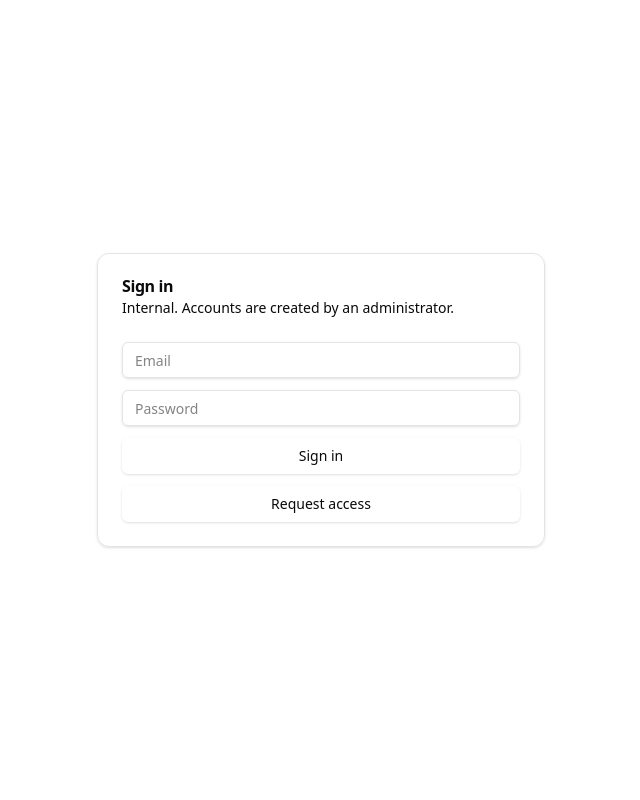
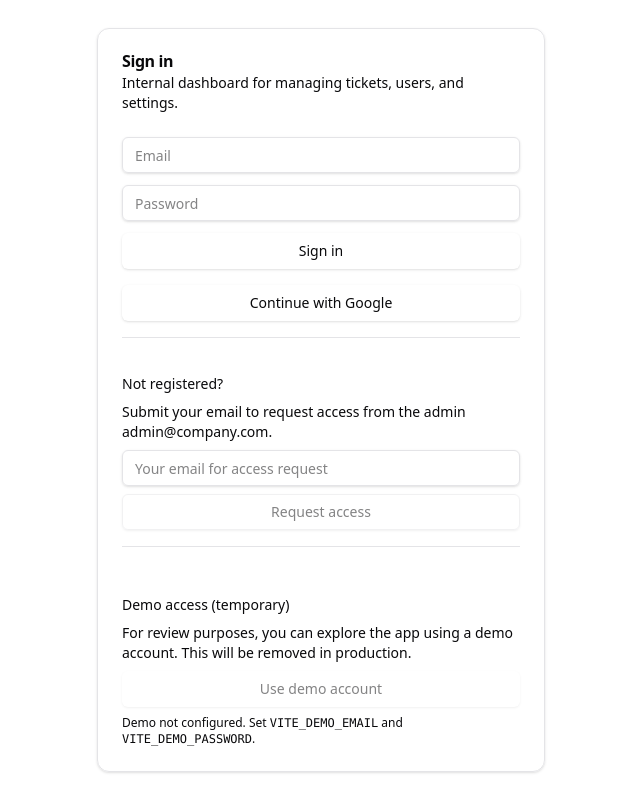
Before and after one commit to alfredulu/enterprise-admin-ui, a React (Vite) app: page /login in a window 1280 px wide. Shown: the whole page, without its empty margins (319-959 px from the left). Built offline with nearby package versions, Linux system fonts and the light colour scheme; no server answers.

Commit message:
add request access functionality

```diff
--- a/src/app/App.tsx
+++ b/src/app/App.tsx
@@ -10,6 +10,7 @@ import ProtectedRoute from "@/app/ProtectedRoute";
 import { useSession } from "@/features/auth/useSession";
 import { useEffect } from "react";
 import { useQueryClient } from "@tanstack/react-query";
+import AuthCallbackPage from "@/pages/AuthCallbackPage";
 
 export default function App() {
   const { isAuthed, loading } = useSession();
@@ -24,7 +25,7 @@ export default function App() {
   return (
     <Routes>
       <Route path="/login" element={<LoginPage />} />
-
+      <Route path="/auth/callback" element={<AuthCallbackPage />} />
       <Route element={<ProtectedRoute isAuthed={isAuthed} loading={loading} />}>
         <Route element={<AppLayout />}>
           <Route path="/" element={<Navigate to="/dashboard" replace />} />
--- a/src/main.tsx
+++ b/src/main.tsx
@@ -1,15 +1,11 @@
 import React from "react";
 import ReactDOM from "react-dom/client";
-import { BrowserRouter, Route } from "react-router-dom";
+import { BrowserRouter } from "react-router-dom";
 import App from "./app/App";
 import "./index.css";
-import AuthCallbackPage from "./pages/AuthCallbackPage";
 
 import { QueryClient, QueryClientProvider } from "@tanstack/react-query";
 import { ReactQueryDevtools } from "@tanstack/react-query-devtools";
-{
-  import.meta.env.DEV ? <ReactQueryDevtools initialIsOpen={false} /> : null;
-}
 
 const queryClient = new QueryClient({
   defaultOptions: {
@@ -21,15 +17,15 @@ const queryClient = new QueryClient({
   },
 });
 
-<Route path="/auth/callback" element={<AuthCallbackPage />} />;
-
 ReactDOM.createRoot(document.getElementById("root")!).render(
   <React.StrictMode>
     <QueryClientProvider client={queryClient}>
       <BrowserRouter>
         <App />
       </BrowserRouter>
-      <ReactQueryDevtools initialIsOpen={false} />
+      {import.meta.env.DEV ? (
+        <ReactQueryDevtools initialIsOpen={false} />
+      ) : null}
     </QueryClientProvider>
   </React.StrictMode>
 );
--- a/src/pages/LoginPage.tsx
+++ b/src/pages/LoginPage.tsx
@@ -1,6 +1,7 @@
-import { useState } from "react";
+import { useMemo, useState } from "react";
 import { useLocation, useNavigate } from "react-router-dom";
 import { supabase } from "@/lib/supabase";
+import { createAccessRequest } from "@/services/accessRequests";
 import { Card, CardContent, CardHeader, CardTitle } from "@/components/ui/card";
 import { Input } from "@/components/ui/input";
 import { Button } from "@/components/ui/button";
@@ -11,6 +12,9 @@ const ADMIN_CONTACT_EMAIL =
   (import.meta.env.VITE_ADMIN_CONTACT_EMAIL as string | undefined) ??
   "admin@company.com";
 
+const DEMO_EMAIL = import.meta.env.VITE_DEMO_EMAIL as string | undefined;
+const DEMO_PASSWORD = import.meta.env.VITE_DEMO_PASSWORD as string | undefined;
+
 export default function LoginPage() {
   const navigate = useNavigate();
   const location = useLocation();
@@ -19,16 +23,22 @@ export default function LoginPage() {
   const [email, setEmail] = useState("");
   const [password, setPassword] = useState("");
 
+  const [requestEmail, setRequestEmail] = useState("");
+
   const [loading, setLoading] = useState(false);
+  const [info, setInfo] = useState<string | null>(null);
   const [error, setError] = useState<string | null>(null);
+
+  const demoEnabled = useMemo(() => Boolean(DEMO_EMAIL && DEMO_PASSWORD), []);
 
   async function onSignIn(e: React.FormEvent) {
     e.preventDefault();
     setError(null);
+    setInfo(null);
     setLoading(true);
 
     const { error } = await supabase.auth.signInWithPassword({
-      email,
+      email: email.trim(),
       password,
     });
 
@@ -42,10 +52,66 @@ export default function LoginPage() {
     navigate(state?.from ?? "/dashboard", { replace: true });
   }
 
-  function onRequestAccess() {
-    setError(
-      `Request access: This is an internal admin dashboard. Ask an administrator to create your account. Contact: ${ADMIN_CONTACT_EMAIL}`
-    );
+  async function onGoogleSignIn() {
+    setError(null);
+    setInfo(null);
+    setLoading(true);
+
+    const { error } = await supabase.auth.signInWithOAuth({
+      provider: "google",
+      options: {
+        redirectTo: `${window.location.origin}/auth/callback`,
+      },
+    });
+
+    if (error) {
+      setLoading(false);
+      setError(error.message);
+    }
+  }
+
+  async function onRequestAccess() {
+    setError(null);
+    setInfo(null);
+    setLoading(true);
+
+    try {
+      await createAccessRequest(requestEmail);
+      setInfo(
+        `Request sent.\nAn admin will review it.\nContact: ${ADMIN_CONTACT_EMAIL}`
+      );
+      setRequestEmail("");
+    } catch (e: any) {
+      setError(e?.message ?? "Failed to submit request.");
+    } finally {
+      setLoading(false);
+    }
+  }
+
+  async function onDemoLogin() {
+    setError(null);
+    setInfo(null);
+
+    if (!DEMO_EMAIL || !DEMO_PASSWORD) {
+      setError("Demo is not configured.");
+      return;
+    }
+
+    setLoading(true);
+
+    const { error } = await supabase.auth.signInWithPassword({
+      email: DEMO_EMAIL,
+      password: DEMO_PASSWORD,
+    });
+
+    setLoading(false);
+
+    if (error) {
+      setError(error.message);
+      return;
+    }
+
+    navigate("/dashboard", { replace: true });
   }
 
   return (
@@ -54,11 +120,11 @@ export default function LoginPage() {
         <CardHeader className="space-y-1">
           <CardTitle>Sign in</CardTitle>
           <p className="text-sm text-muted-foreground">
-            Internal. Accounts are created by an administrator.
+            Internal dashboard for managing tickets, users, and settings.
           </p>
         </CardHeader>
 
-        <CardContent className="space-y-3">
+        <CardContent className="space-y-4">
           <form className="space-y-3" onSubmit={onSignIn}>
             <Input
               placeholder="Email"
@@ -83,6 +149,12 @@ export default function LoginPage() {
               </div>
             ) : null}
 
+            {info ? (
+              <div className="text-sm text-muted-foreground whitespace-pre-line">
+                {info}
+              </div>
+            ) : null}
+
             <Button className="w-full" disabled={loading} type="submit">
               {loading ? "Signing in…" : "Sign in"}
             </Button>
@@ -92,11 +164,72 @@ export default function LoginPage() {
             className="w-full"
             variant="secondary"
             disabled={loading}
-            onClick={onRequestAccess}
+            onClick={onGoogleSignIn}
             type="button"
           >
-            Request access
+            Continue with Google
           </Button>
+
+          <div className="pt-5 border-t border-border" />
+
+          <div className="space-y-2">
+            <div className="text-sm font-medium">Not registered?</div>
+            <p className="text-sm text-muted-foreground">
+              Submit your email to request access from the admin{" "}
+              <span className="font-medium">{ADMIN_CONTACT_EMAIL}</span>.
+            </p>
+
+            <Input
+              placeholder="Your email for access request"
+              type="email"
+              value={requestEmail}
+              onChange={(e) => setRequestEmail(e.target.value)}
+              autoComplete="email"
+            />
+
+            <Button
+              className="w-full"
+              variant="outline"
+              disabled={loading || !requestEmail.trim()}
+              onClick={onRequestAccess}
+              type="button"
+            >
+              Request access
+            </Button>
+          </div>
+
+          <div className="pt-8 border-t border-border" />
+
+          <div className="space-y-2">
+            <div className="text-sm font-medium">Demo access (temporary)</div>
+            <p className="text-sm text-muted-foreground">
+              For review purposes, you can explore the app using a demo account.
+              This will be removed in production.
+            </p>
+
+            <Button
+              className="w-full"
+              variant="secondary"
+              disabled={loading || !demoEnabled}
+              onClick={onDemoLogin}
+              type="button"
+              title={
+                demoEnabled
+                  ? "Sign in with demo user"
+                  : "Set VITE_DEMO_EMAIL and VITE_DEMO_PASSWORD"
+              }
+            >
+              Use demo account
+            </Button>
+
+            {!demoEnabled ? (
+              <p className="text-xs text-muted-foreground">
+                Demo not configured. Set{" "}
+                <span className="font-mono">VITE_DEMO_EMAIL</span> and{" "}
+                <span className="font-mono">VITE_DEMO_PASSWORD</span>.
+              </p>
+            ) : null}
+          </div>
         </CardContent>
       </Card>
     </div>
```
Also changed, not shown: 1 other file (tests, documents, lock files or other folders).
